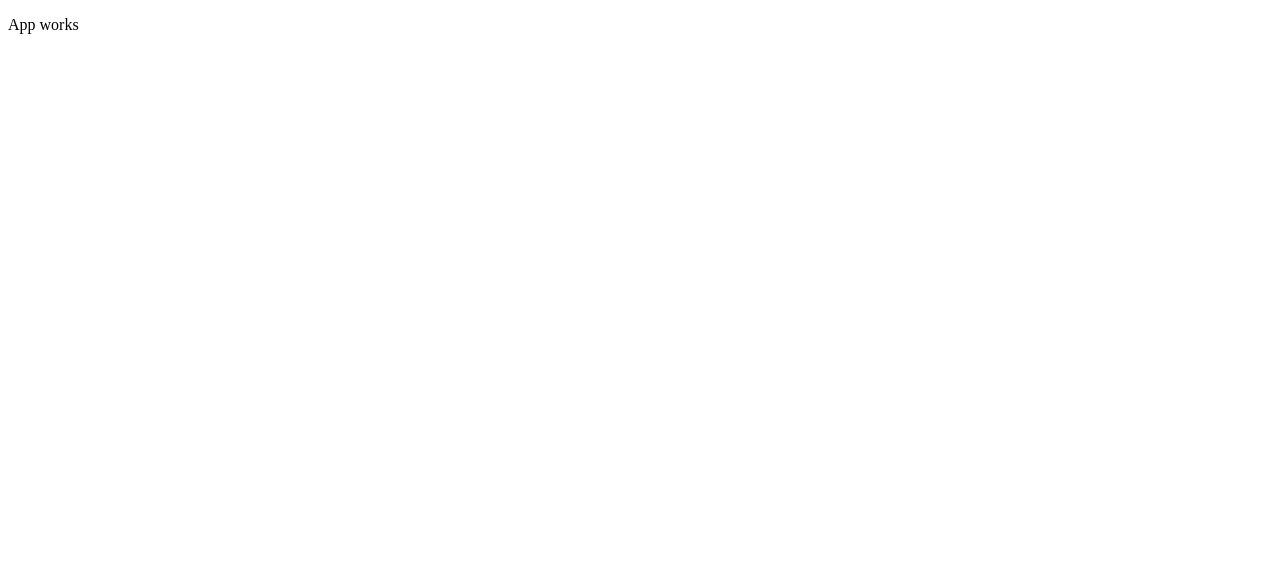
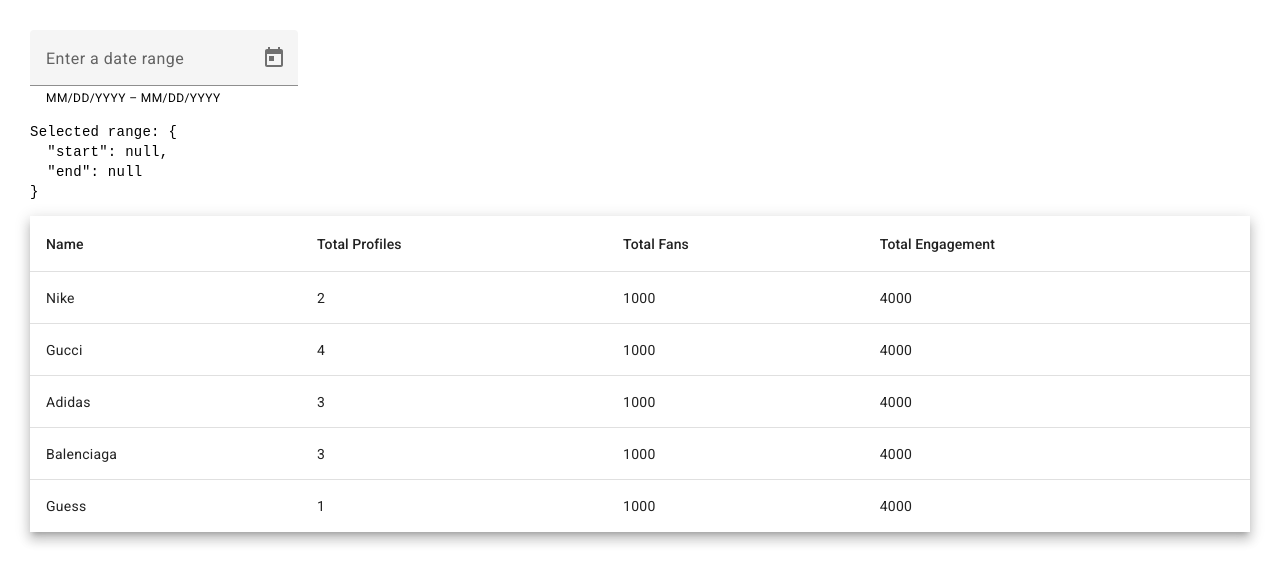
Before and after one commit to davidgabriela/Brand-Compare, an Angular app in the folder frontend/brand-compare/: page / in a window 1280 px wide. Shown: the top 584 px of the page. Built offline with nearby package versions, Linux system fonts and the light colour scheme.

Commit message:
Angular material setup

```diff
--- a/frontend/brand-compare/angular.json
+++ b/frontend/brand-compare/angular.json
@@ -25,6 +25,7 @@
               "src/assets"
             ],
             "styles": [
+              "@angular/material/prebuilt-themes/deeppurple-amber.css",
               "src/styles.css"
             ],
             "scripts": []
@@ -87,6 +88,7 @@
               "src/assets"
             ],
             "styles": [
+              "@angular/material/prebuilt-themes/deeppurple-amber.css",
               "src/styles.css"
             ],
             "scripts": []
--- a/frontend/brand-compare/package.json
+++ b/frontend/brand-compare/package.json
@@ -11,10 +11,12 @@
   "private": true,
   "dependencies": {
     "@angular/animations": "^15.2.0",
+    "@angular/cdk": "^15.2.4",
     "@angular/common": "^15.2.0",
     "@angular/compiler": "^15.2.0",
     "@angular/core": "^15.2.0",
     "@angular/forms": "^15.2.0",
+    "@angular/material": "^15.2.4",
     "@angular/platform-browser": "^15.2.0",
     "@angular/platform-browser-dynamic": "^15.2.0",
     "@angular/router": "^15.2.0",
--- a/frontend/brand-compare/src/app/app.component.html
+++ b/frontend/brand-compare/src/app/app.component.html
@@ -1 +1,39 @@
-<p>App works</p>
+<div>
+  <mat-form-field appearance="fill">
+    <mat-label>Enter a date range</mat-label>
+    <mat-date-range-input [formGroup]="range" [rangePicker]="picker">
+      <input matStartDate formControlName="start" placeholder="Start date" />
+      <input matEndDate formControlName="end" placeholder="End date" />
+    </mat-date-range-input>
+    <mat-hint>MM/DD/YYYY – MM/DD/YYYY</mat-hint>
+    <mat-datepicker-toggle matIconSuffix [for]="picker"></mat-datepicker-toggle>
+    <mat-date-range-picker #picker></mat-date-range-picker>
+  </mat-form-field>
+
+  <pre>Selected range: {{ range.value | json }}</pre>
+
+  <table mat-table [dataSource]="dataSource" class="mat-elevation-z8">
+    <ng-container matColumnDef="name">
+      <th mat-header-cell *matHeaderCellDef>Name</th>
+      <td mat-cell *matCellDef="let element">{{ element.name }}</td>
+    </ng-container>
+
+    <ng-container matColumnDef="totalProfiles">
+      <th mat-header-cell *matHeaderCellDef>Total Profiles</th>
+      <td mat-cell *matCellDef="let element">{{ element.totalProfiles }}</td>
+    </ng-container>
+
+    <ng-container matColumnDef="totalFans">
+      <th mat-header-cell *matHeaderCellDef>Total Fans</th>
+      <td mat-cell *matCellDef="let element">{{ element.totalFans }}</td>
+    </ng-container>
+
+    <ng-container matColumnDef="totalEngagement">
+      <th mat-header-cell *matHeaderCellDef>Total Engagement</th>
+      <td mat-cell *matCellDef="let element">{{ element.totalEngagement }}</td>
+    </ng-container>
+
+    <tr mat-header-row *matHeaderRowDef="displayedColumns"></tr>
+    <tr mat-row *matRowDef="let row; columns: displayedColumns"></tr>
+  </table>
+</div>
--- a/frontend/brand-compare/src/app/app.component.ts
+++ b/frontend/brand-compare/src/app/app.component.ts
@@ -1,10 +1,47 @@
 import { Component } from '@angular/core';
+import { FormControl, FormGroup } from '@angular/forms';
+
+export interface Brand {
+  name: string;
+  totalProfiles: number;
+  totalFans: number;
+  totalEngagement: number;
+}
+
+const ELEMENT_DATA: Brand[] = [
+  { name: 'Nike', totalProfiles: 2, totalFans: 1000, totalEngagement: 4000 },
+  { name: 'Gucci', totalProfiles: 4, totalFans: 1000, totalEngagement: 4000 },
+  {
+    name: 'Adidas',
+    totalProfiles: 3,
+    totalFans: 1000,
+    totalEngagement: 4000,
+  },
+  {
+    name: 'Balenciaga',
+    totalProfiles: 3,
+    totalFans: 1000,
+    totalEngagement: 4000,
+  },
+  { name: 'Guess', totalProfiles: 1, totalFans: 1000, totalEngagement: 4000 },
+];
 
 @Component({
   selector: 'app-root',
   templateUrl: './app.component.html',
-  styleUrls: ['./app.component.css']
+  styleUrls: ['./app.component.css'],
 })
 export class AppComponent {
-  title = 'brand-compare';
+  displayedColumns: string[] = [
+    'name',
+    'totalProfiles',
+    'totalFans',
+    'totalEngagement',
+  ];
+  dataSource = ELEMENT_DATA;
+
+  range = new FormGroup({
+    start: new FormControl<Date | null>(null),
+    end: new FormControl<Date | null>(null),
+  });
 }
--- a/frontend/brand-compare/src/index.html
+++ b/frontend/brand-compare/src/index.html
@@ -5,8 +5,11 @@
     <title>BrandCompare</title>
     <base href="/" />
     <meta name="viewport" content="width=device-width, initial-scale=1" />
-  </head>
-  <body>
+      <link rel="preconnect" href="https://fonts.gstatic.com">
+    <link href="https://fonts.googleapis.com/css2?family=Roboto:wght@300;400;500&display=swap" rel="stylesheet">
+    <link href="https://fonts.googleapis.com/icon?family=Material+Icons" rel="stylesheet">
+</head>
+  <body class="mat-typography">
     <app-root></app-root>
   </body>
 </html>
--- a/frontend/brand-compare/src/styles.css
+++ b/frontend/brand-compare/src/styles.css
@@ -1 +1,4 @@
 /* You can add global styles to this file, and also import other style files */
+
+html, body { height: 100%; }
+body { margin: 0; font-family: Roboto, "Helvetica Neue", sans-serif; padding: 30px }
```
Also changed, not shown: frontend/brand-compare/src/app/app.module.ts (+18 -6 lines), 2 other files (tests, documents, lock files or other folders).
